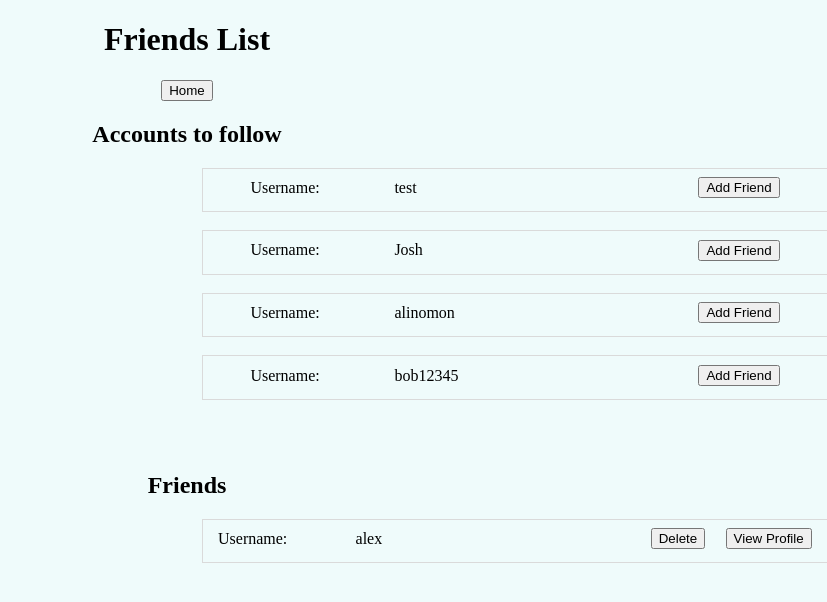
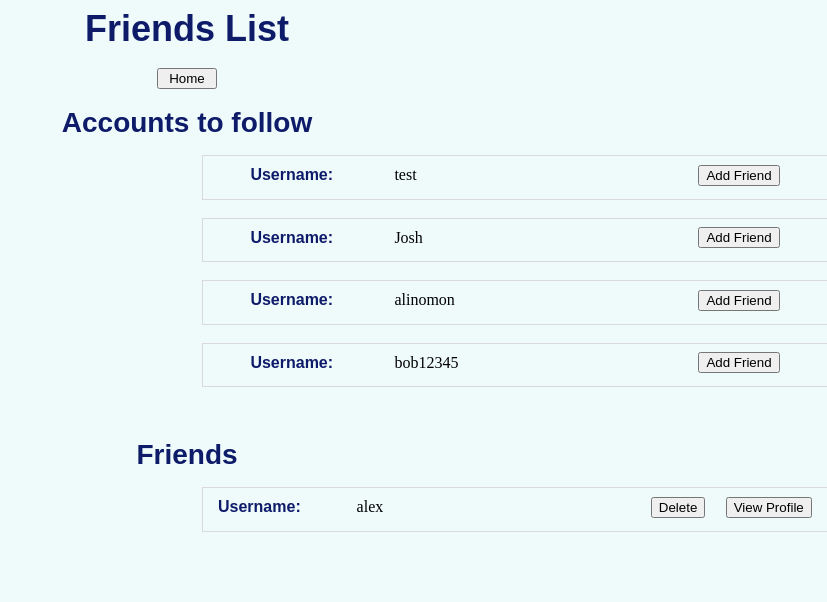
Before and after one commit to alinomon/WebAppSocMedBlog, a Flask app: page /friends in a window 1280 px wide. Shown: the top 602 px of the page, without its empty margins (453-1280 px from the left). Run offline with Flask 2, Linux system fonts and the light colour scheme; a user stored in the database is signed in; data comes from the database, SQL or seed files in the repository; both versions use the stored data as it was after the commit.

Commit message:
Project Done(pre pythonanywhere)

```diff
--- /dev/null
+++ b/app/static/css/blog.css
@@ -0,0 +1,34 @@
+body {
+  background-color:  #EFFBFB;
+
+}
+
+mytable{
+  text-align:left;
+  border-style:solid;
+  border-width:thin;
+  border-top: solid;
+  border-left: solid;
+  border-bottom: solid;
+}
+
+.generaltitle{
+  font-weight:bold;
+  font-size:36px;
+  color:#0e1b69;
+  font-family:sans-serif;
+}
+
+.generalsubtitle{
+  font-weight:bold;
+  font-size:28px;
+  color:#0e1b69;
+  font-family:sans-serif;
+}
+
+.bodyforms{
+  font-weight:bold;
+  font-size:16px;
+  color:#0e1b69;
+  font-family:sans-serif;
+}
--- a/app/templates/friends.html
+++ b/app/templates/friends.html
@@ -1,23 +1,27 @@
 <!DOCTYPE html>
 <head>
   <title>Friends</title>
-  <link rel="stylesheet" href="{{ url_for('static', filename='css/todo.css')}}">
+  <link rel="stylesheet" href="{{ url_for('static', filename='css/blog.css')}}">
 </head>
 <body class = "body">
   <div style = "text-align: center;">
     <div>
-      <h1>Friends List</h1>
-      <a href="{{ url_for('Home') }}"><button type="button">Home</button></a>
+      <span class="generaltitle">Friends List</span>
+      <br>
+      <br>
+      <a href="{{ url_for('Home') }}"><button type="button" style="width:60px;">Home</button></a>
+      <br>
+      <br>
     </div>
   </div>
     <div style = "text-align: center;">
-        <h2>Accounts to follow</h2>
+        <span class="generalsubtitle">Accounts to follow</span>
         <ul>
           {% for friends in users %}
           <fieldset style="position:relative; left:605px; width: 600px; border:thin solid #DADADA;" >
             <table border="0" align="center" style="text-align:left;">
               <tr>
-                <td width="140px">
+                <td width="140px" class="bodyforms">
                     Username:
                 </td>
                 <td width="300px">
@@ -35,13 +39,13 @@
         <br>
       </div>
       <div style = "text-align: center;">
-          <h2>Friends</h2>
+          <span class="generalsubtitle">Friends</span>
           <ul>
             {% for user in friends %}
             <fieldset style="position:relative; left:605px; width: 600px; border:thin solid #DADADA;" >
               <table border="0" align="center" style="text-align:left;">
                 <tr>
-                  <td width="140px">
+                  <td width="140px" class="bodyforms">
                       Username:
                   </td>
                   <td width="300px">
--- a/app/views.py
+++ b/app/views.py
@@ -107,6 +107,13 @@ def delete(username):
                 usersFinal.append(user)
     return render_template('friends.html', users=usersFinal, friends=friendList)
 
+@app.route('/deletepost/<id>', methods=['POST', 'GET'])
+def deletepost(id):
+    post = models.BlogPosts.query.filter_by(id=int(id)).first()
+    db.session.delete(post)
+    db.session.commit()
+    return redirect(url_for('Home'))
+
 def UserPosts(username):
     posts = models.BlogPosts.query.filter_by(owner = username)
     print(posts)
```
Also changed, not shown: app/templates/home.html (+24 -16 lines), app/templates/landing.html (+14 -4 lines), app/templates/login.html (+43 -5 lines), app/templates/profile.html (+11 -6 lines), app/templates/register.html (+35 -8 lines), app.db, 1 other file.
